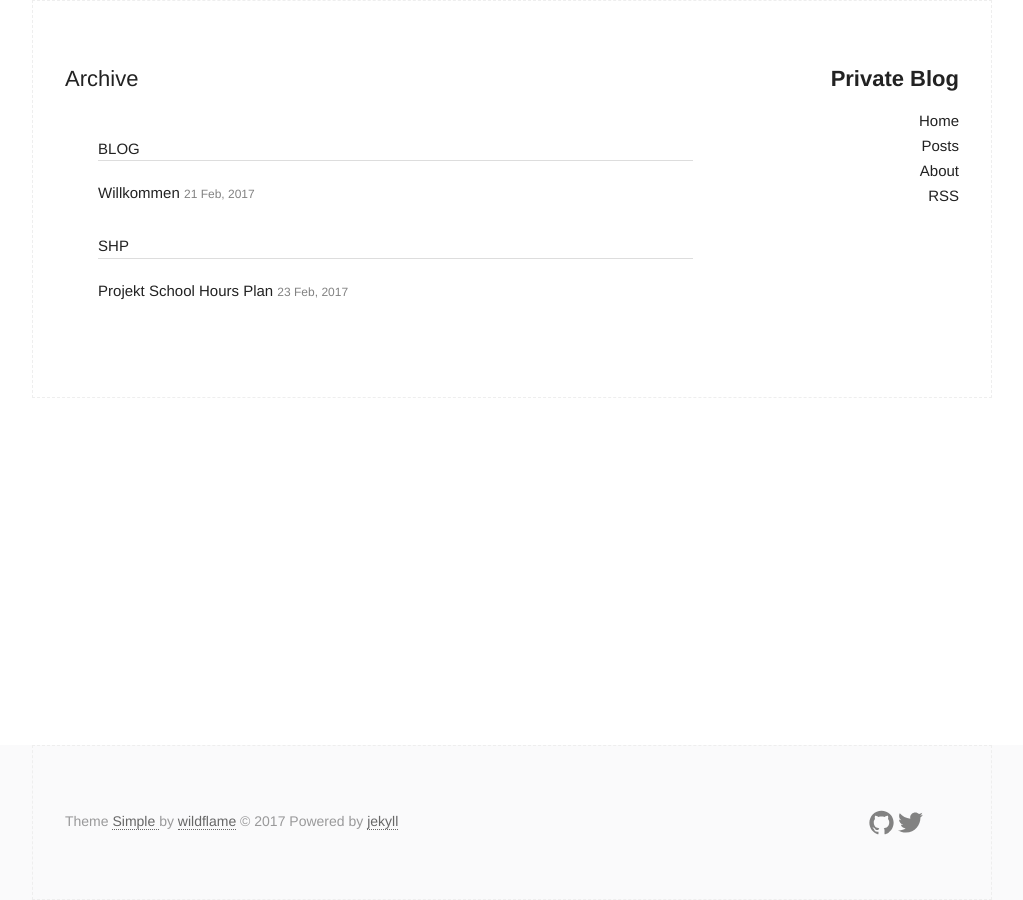
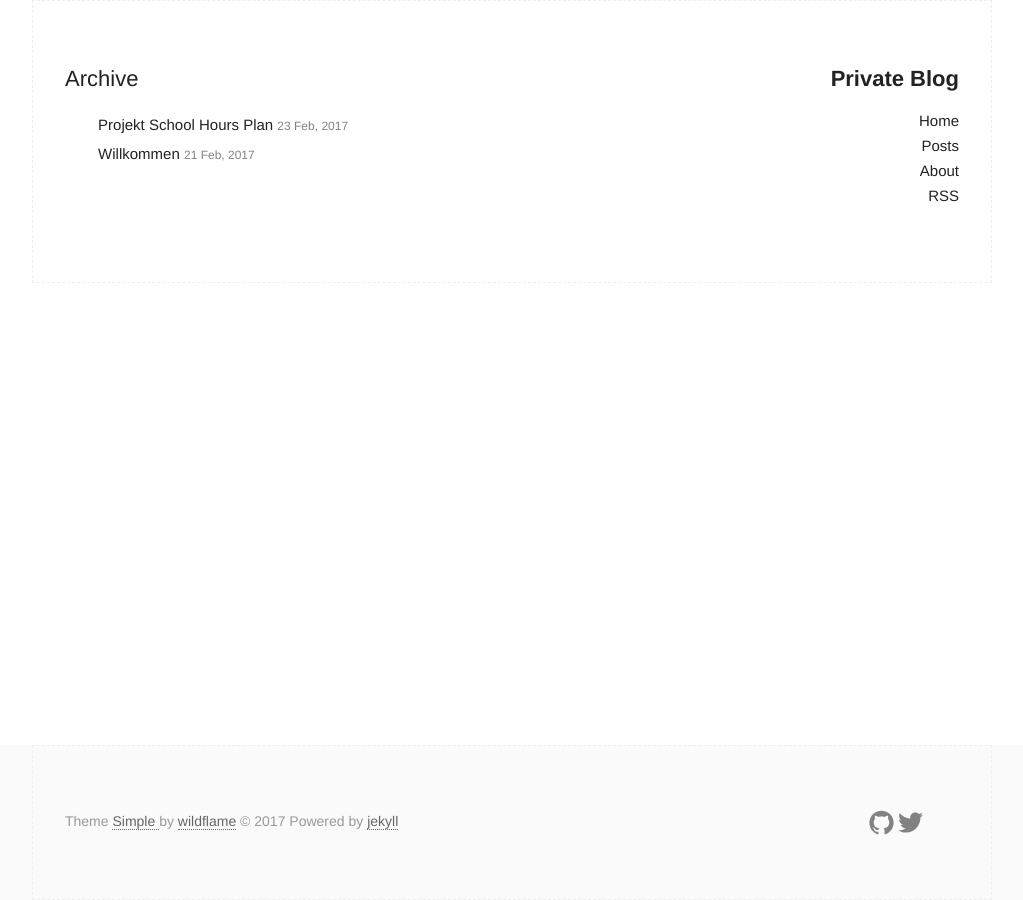
Before and after one commit to elyday/elyday.github.io, a Jekyll site: the page built from archive.html, in a window 1280 px wide. Shown: the whole page, without its empty margins (128-1151 px from the left). Built offline with Jekyll 4.4.1, drawn with Linux system fonts in a browser that asks for light colours.

Commit message:
Archive Page refactored

```diff
--- a/archive.html
+++ b/archive.html
@@ -4,25 +4,13 @@ title: Archive
 ---
 
 <div>
-
   <h2>Archive</h2>
-
   <section class="archive_list">
-    {% for category in site.categories %}
-
-    <div class="category-name">
-      <h2>{{ category | first }}</h2>
-    </div>
-    {% for post in category.last %}
-
-    <div class="post_title">
-      <a href="{{ post.url | prepend: site.baseurl }}">{{ post.title}}</a>
-      <span class="date">{{ post.date | date: "%-d %b, %Y" }}</span>
-    </div>
-
+    {% for post in site.posts %}
+      <div class="post_title">
+        <a href="{{ post.url | prepend: site.baseurl }}">{{ post.title}}</a>
+        <span class="date">{{ post.date | date: "%-d %b, %Y" }}</span>
+      </div>
     {% endfor %}
-
-    {% endfor %}
-
   </section>
 </div>
```
